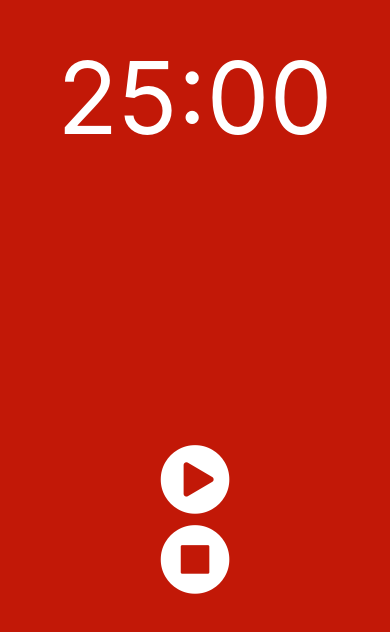
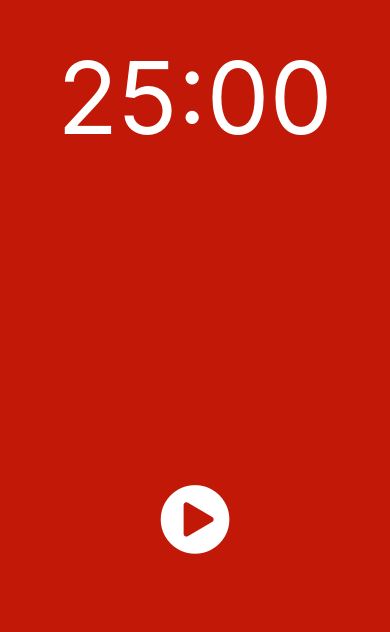
Before and after one commit to thehue/rn-tomato-timer, a React Native app: screen / in a window 390 px wide. Shown: the part 184-816 px from the top of the page. Built offline with nearby package versions, Linux system fonts and the light colour scheme.

Commit message:
Connecting the Components to State

```diff
--- a/App.js
+++ b/App.js
@@ -1,18 +1,17 @@
 import React from 'react';
 import { StyleSheet, Text, View } from 'react-native';
-import Timer from './components/Timer/index';
+import Timer from './components/Timer';
+import reducer from './reducer';
+import { createStore } from 'redux';
+import { Provider} from 'react-redux';
+
+let store = createStore(reducer);
+console.log(store.getState());
 
 export default function App() {
   return (
+    <Provider store={store}>
       <Timer />
+    </Provider>
   );
 }
-
-const styles = StyleSheet.create({
-  container: {
-    flex: 1,
-    backgroundColor: '#fff',
-    alignItems: 'center',
-    justifyContent: 'center',
-  },
-});
--- a/components/Timer/index.js
+++ b/components/Timer/index.js
@@ -1,41 +1,14 @@
-import React from 'react';
-import { View, Text, StyleSheet } from 'react-native';
-import Button from '../Button/index';
+import { connect } from 'react-redux';
+import Timer from './presenter';
 
-export default class Timer extends React.Component {
-    render(){
-        return(
-            <View style={styles.container}>
-                <View style={styles.upper}>
-                    <Text style={styles.time}>25:00</Text>
-             </View>
-                <View style={styles.lower}>
-                    <Button iconName="play-circle" onPress= { () => { alert('play 버튼 클릭됨') } } />
-                    <Button iconName="stop-circle" onPress= { () => { alert('pause 버튼 클릭됨') } } />
-                </View>
-            </View>
-        )
-    }
+function mapStateToProps(state){
+    const { isPlaying, elapsedTime, timeDuration } = state;
+
+    return {
+        isPlaying,
+        elapsedTime,
+        timeDuration
+    };
 }
 
-const styles = StyleSheet.create({
-    container : {
-        flex: 1,
-        backgroundColor: '#c21807'
-    },
-    upper: {
-        flex: 2,
-        justifyContent: 'center',
-        alignItems: 'center'
-
-    },
-    lower: {
-        flex: 1,
-        justifyContent: 'center',
-        alignItems: 'center'
-    },
-    time: {
-        color: 'white',
-        fontSize: 100
-    }
-})
+export default connect(mapStateToProps)(Timer);
--- /dev/null
+++ b/components/Timer/presenter.js
@@ -0,0 +1,43 @@
+import React from 'react';
+import { View, Text, StyleSheet } from 'react-native';
+import Button from '../Button';
+
+export default class Timer extends React.Component {
+    render(){
+        const { isPlaying, elapsedTime, timeDuration} = this.props;
+
+        return(
+            <View style={styles.container}>
+                <View style={styles.upper}>
+                    <Text style={styles.time}>25:00</Text>
+             </View>
+                <View style={styles.lower}>
+                    { !isPlaying && <Button iconName="play-circle" onPress= { () => { alert('play 버튼 클릭됨') } } /> }
+                    { isPlaying && <Button iconName="stop-circle" onPress= { () => { alert('pause 버튼 클릭됨') } } /> }
+                </View>
+            </View>
+        )
+    }
+}
+
+const styles = StyleSheet.create({
+    container : {
+        flex: 1,
+        backgroundColor: '#c21807'
+    },
+    upper: {
+        flex: 2,
+        justifyContent: 'center',
+        alignItems: 'center'
+
+    },
+    lower: {
+        flex: 1,
+        justifyContent: 'center',
+        alignItems: 'center'
+    },
+    time: {
+        color: 'white',
+        fontSize: 100
+    }
+})
--- a/reducer.js
+++ b/reducer.js
@@ -42,6 +42,8 @@ function reducer(state = initialState, action){
             return applyRestartTimer(state);
         case ADD_SECOND:
             return applyAddSecond(state);
+        default :
+        return state;
     }
 }
 
```
Also changed, not shown: 1 other file (tests, documents, lock files or other folders).
